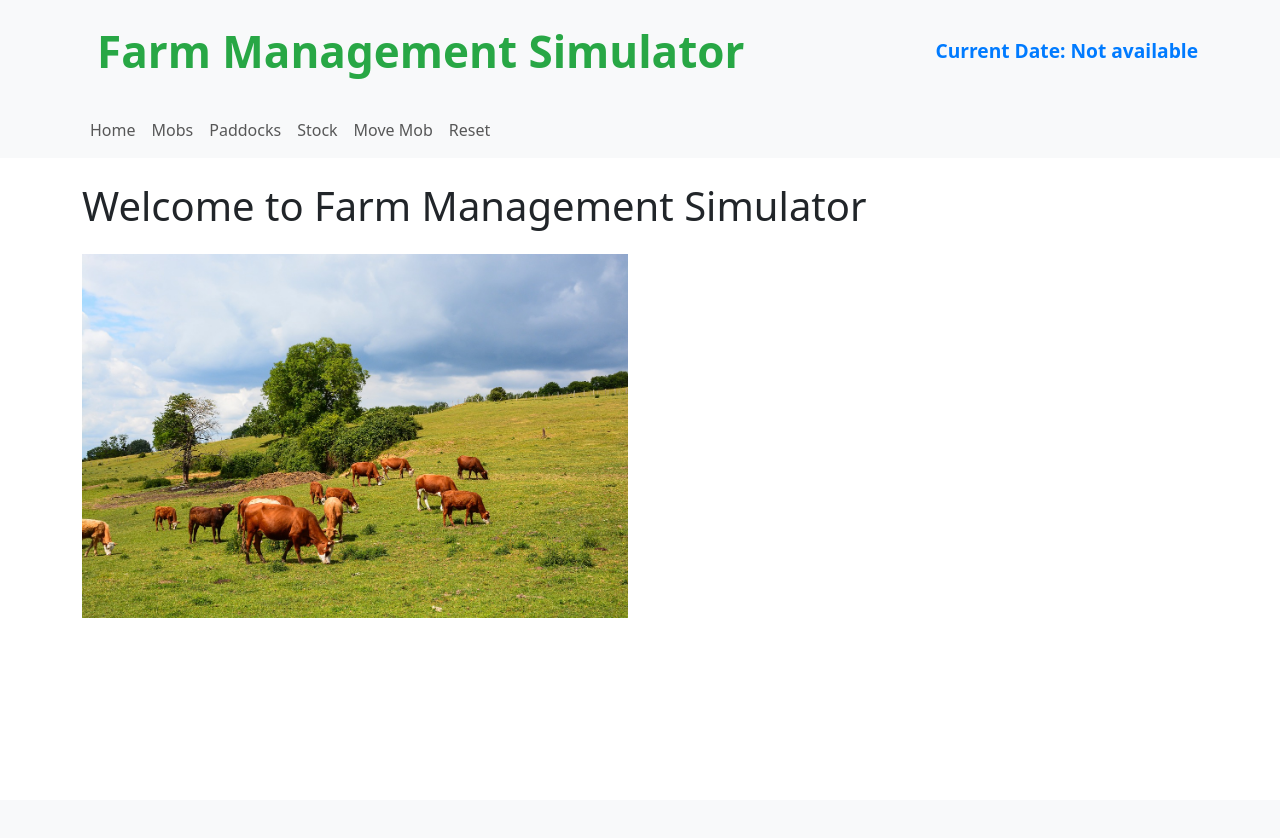
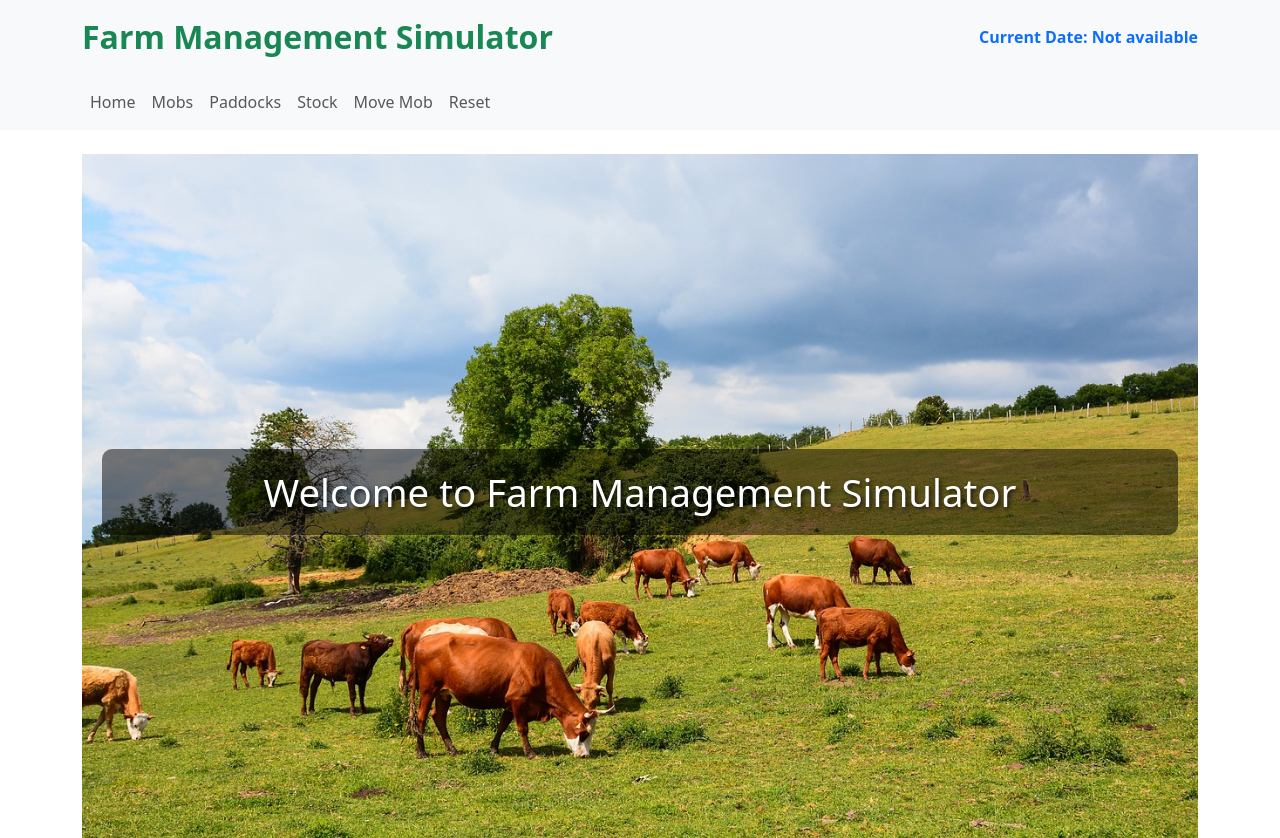
Before and after one commit to Wei-Liu-1161456/fms, a Python web app: template templates/home.html in a window 1280 px wide. Before the commit the page ends 618 px from the top, so only its background shows below. Run offline with Jinja, Linux system fonts and the light colour scheme; the template is opened without the code that fills it, so the values that code supplies are empty.

Commit message:
promote base and home routes

```diff
--- a/templates/base.html
+++ b/templates/base.html
@@ -5,39 +5,12 @@
     <meta name="viewport" content="width=device-width, initial-scale=1.0">
     <title>{% block title %}{% endblock %}</title>
     <link href="https://cdn.jsdelivr.net/npm/bootstrap@5.3.3/dist/css/bootstrap.min.css" rel="stylesheet" integrity="sha384-QWTKZyjpPEjISv5WaRU9OFeRpok6YctnYmDr5pNlyT2bRjXh0JMhjY6hW+ALEwIH" crossorigin="anonymous">
-    <style>
-        .navbar-brand.fms-title {
-            font-size: 2.75rem;
-            font-weight: bold;
-            color: #28a745;
-            padding: 10px 15px;
-            border-radius: 5px;
-            transition: background-color 0.3s ease;
-        }
-        .navbar-brand.fms-title:hover {
-            background-color: rgba(40, 167, 69, 0.1);
-        }
-        .current-date {
-            font-size: 1.2rem;
-            font-weight: bold;
-            color: #007bff;
-        }
-        @media (max-width: 768px) {
-            .navbar-brand.fms-title {
-                font-size: 1.5rem;
-            }
-            .current-date {
-                font-size: 1rem;
-            }
-        }
-    </style>
 </head>
 <body>
     <nav class="navbar navbar-expand-lg navbar-light bg-light">
         <div class="container">
-            <div class="d-flex justify-content-between align-items-center w-100">
-                <span class="navbar-brand fms-title">Farm Management Simulator</span>
-                <span class="current-date">
+            <span class="navbar-brand fs-2 fw-bold text-success">Farm Management Simulator</span>
+            <span class="text-primary fw-bold">
                 {% if get_date() %}
                     Current Date: {{ get_date().strftime('%d %B %Y') }}
                 {% else %}
@@ -45,17 +18,33 @@
                 {% endif %}
             </span>
         </div>
-        </div>
     </nav>
     <nav class="navbar navbar-expand-lg navbar-light bg-light">
         <div class="container">
-            <div class="navbar-nav">
-                <a class="nav-item nav-link" href="{{ url_for('home') }}">Home</a>
-                <a class="nav-item nav-link" href="{{ url_for('mobs') }}">Mobs</a>
-                <a class="nav-item nav-link" href="{{ url_for('paddocks') }}">Paddocks</a>
-                <a class="nav-item nav-link" href="{{ url_for('stock') }}">Stock</a>
-                <a class="nav-item nav-link" href="{{ url_for('move_mob') }}">Move Mob</a>
-                <a class="nav-item nav-link" href="{{ url_for('reset') }}" onclick="return confirm('Are you sure you want to reset the system? This action cannot be undone.')">Reset</a>
+            <button class="navbar-toggler" type="button" data-bs-toggle="collapse" data-bs-target="#navbarNav" aria-controls="navbarNav" aria-expanded="false" aria-label="Toggle navigation">
+                <span class="navbar-toggler-icon"></span>
+            </button>
+            <div class="collapse navbar-collapse" id="navbarNav">
+                <ul class="navbar-nav">
+                    <li class="nav-item">
+                        <a class="nav-link {{ 'active bg-success text-white fw-bold' if request.endpoint == 'home' else '' }}" href="{{ url_for('home') }}">Home</a>
+                    </li>
+                    <li class="nav-item">
+                        <a class="nav-link {{ 'active bg-success text-white fw-bold' if request.endpoint == 'mobs' else '' }}" href="{{ url_for('mobs') }}">Mobs</a>
+                    </li>
+                    <li class="nav-item">
+                        <a class="nav-link {{ 'active bg-success text-white fw-bold' if request.endpoint == 'paddocks' else '' }}" href="{{ url_for('paddocks') }}">Paddocks</a>
+                    </li>
+                    <li class="nav-item">
+                        <a class="nav-link {{ 'active bg-success text-white fw-bold' if request.endpoint == 'stock' else '' }}" href="{{ url_for('stock') }}">Stock</a>
+                    </li>
+                    <li class="nav-item">
+                        <a class="nav-link {{ 'active bg-success text-white fw-bold' if request.endpoint == 'move_mob' else '' }}" href="{{ url_for('move_mob') }}">Move Mob</a>
+                    </li>
+                    <li class="nav-item">
+                        <a class="nav-link {{ 'active bg-success text-white fw-bold' if request.endpoint == 'reset' else '' }}" href="{{ url_for('reset') }}" onclick="return confirm('Are you sure you want to reset the system? This action cannot be undone.')">Reset</a>
+                    </li>
+                </ul>
             </div>
         </div>
     </nav>
--- a/templates/home.html
+++ b/templates/home.html
@@ -2,11 +2,45 @@
 {% block title %}FMS - Home{% endblock %}
 {% block content %}
 
-<h1 class="mb-4">Welcome to Farm Management Simulator</h1>
+<style>
+    .full-screen-image {
+        position: relative;
+        height: calc(100vh - 116px); /* Adjust this value based on your navbar height */
+        overflow: hidden;
+    }
+    .full-screen-image img {
+        width: 100%;
+        height: 100%;
+        object-fit: cover;
+    }
+    .centered-text {
+        position: absolute;
+        top: 50%;
+        left: 50%;
+        transform: translate(-50%, -50%);
+        text-align: center;
+        width: 100%;
+        padding: 20px;
+    }
+    .welcome-text {
+        font-size: 3vw;
+        color: #ffffff;
+        text-shadow: 2px 2px 4px rgba(0,0,0,0.7);
+        background-color: rgba(0,0,0,0.5);
+        padding: 20px;
+        border-radius: 10px;
+    }
+    @media (max-width: 768px) {
+        .welcome-text {
+            font-size: 6vw;
+        }
+    }
+</style>
 
-<div class="row">
-    <div class="col-md-6">
-        <img src="{{ url_for('static', filename='cow-5287350_1280.jpg') }}" alt="Farm landscape" class="img-fluid mb-3">
+<div class="full-screen-image">
+    <img src="{{ url_for('static', filename='cow-5287350_1280.jpg') }}" alt="Farm landscape">
+    <div class="centered-text">
+        <h1 class="welcome-text">Welcome to Farm Management Simulator</h1>
     </div>
 </div>
 
```
Also changed, not shown: 1.html (deleted, +0 -74 lines). Lines whose indentation alone changed are shown as unchanged.
